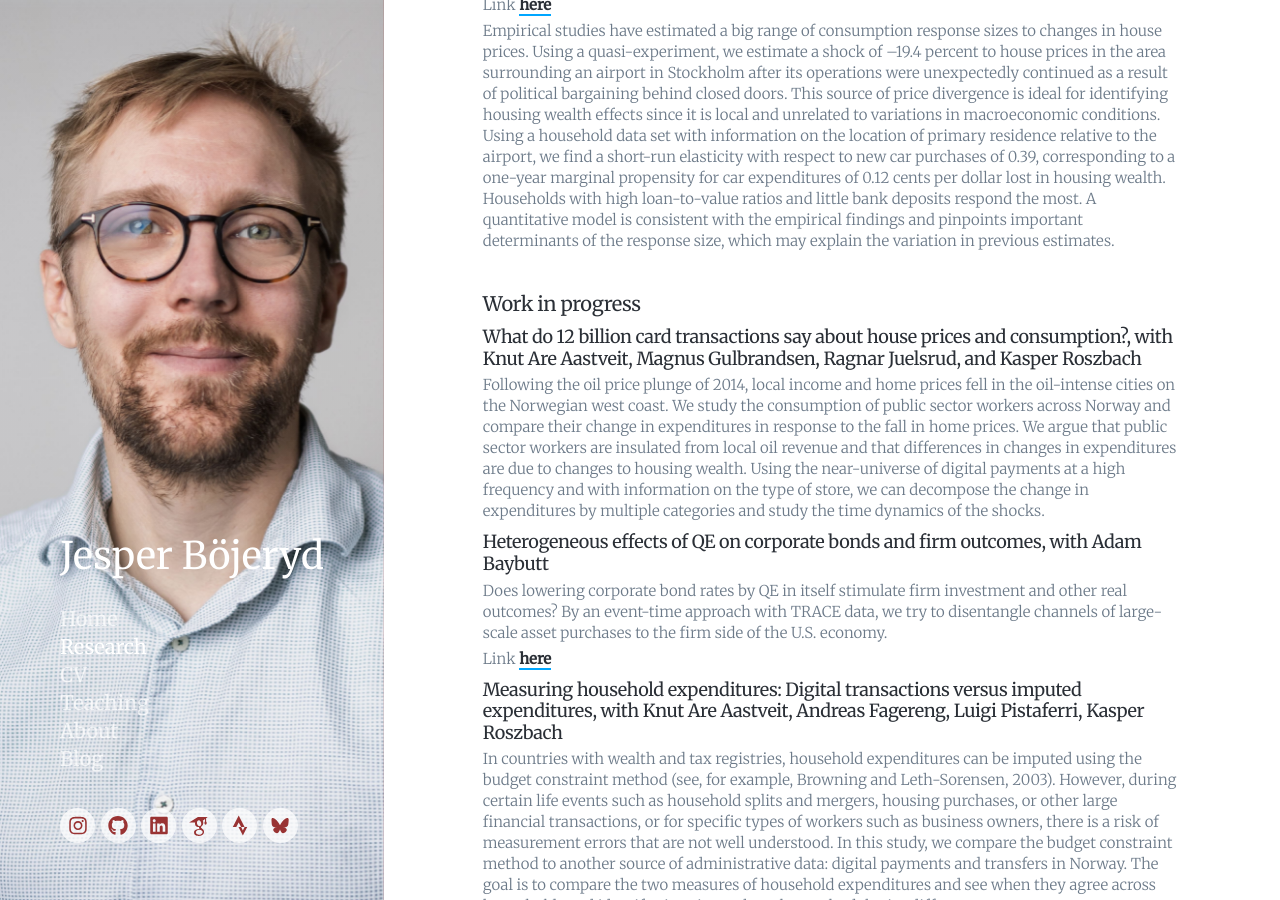
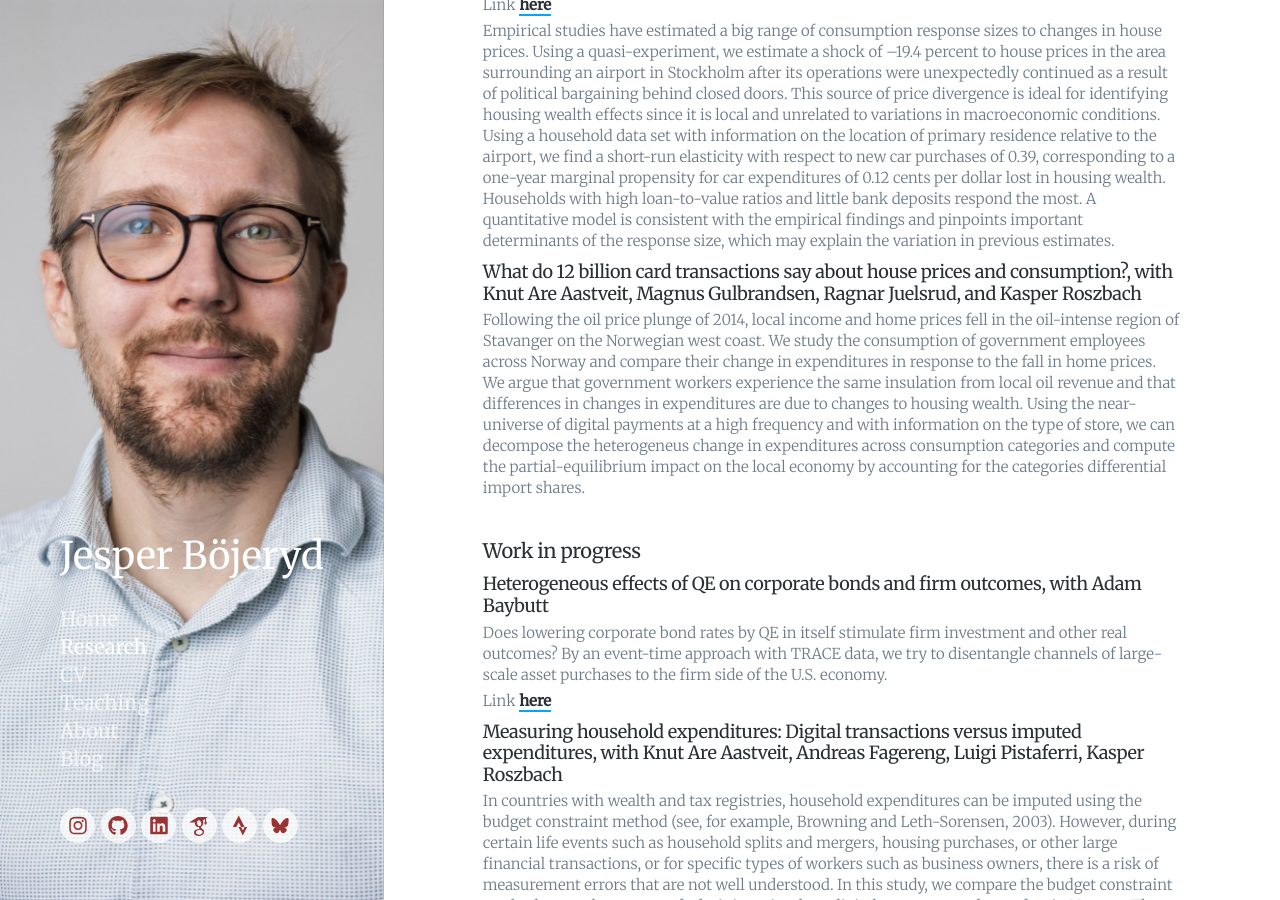
Before and after one commit to bojeryd91/bojeryd91.github.io, a Jekyll site: the page built from _pages/research.md, in a window 1280 px wide and 900 px high, scrolled down 645 px. Built offline with Jekyll 4.4.1, drawn with Linux system fonts in a browser that asks for light colours; nearby versions of some CDN libraries; some web fonts are replaced.

Commit message:
Add section on card transactions and housing wealth effects
Added a new section discussing the impact of card transactions on house prices and consumption, including details on a study involving government employees in Norway.

```diff
--- a/_pages/research.md
+++ b/_pages/research.md
@@ -20,11 +20,12 @@ Link [here](https://www.jesperbojeryd.se/papers/Vestman%20et%20al%202023%20The%2
 
 Empirical studies have estimated a big range of consumption response sizes to changes in house prices. Using a quasi-experiment, we estimate a shock of –19.4 percent to house prices in the area surrounding an airport in Stockholm after its operations were unexpectedly continued as a result of political bargaining behind closed doors. This source of price divergence is ideal for identifying housing wealth effects since it is local and unrelated to variations in macroeconomic conditions. Using a household data set with information on the location of primary residence relative to the airport, we find a short-run elasticity with respect to new car purchases of 0.39, corresponding to a one-year marginal propensity for car expenditures of 0.12 cents per dollar lost in housing wealth. Households with high loan-to-value ratios and little bank deposits respond the most. A quantitative model is consistent with the empirical findings and pinpoints important determinants of the response size, which may explain the variation in previous estimates.
 
+## [What do 12 billion card transactions say about house prices and consumption?](https://www.norges-bank.no/en/news-events/publications/Working-Papers/2025/wp-152025/), with [Knut Are Aastveit](https://www.norges-bank.no/en/topics/Research/economists/Aastveit-Knut-Are/), [Magnus Gulbrandsen](https://www.norges-bank.no/en/topics/Research/economists/gulbrandsen-magnus/), [Ragnar Juelsrud](https://www.norges-bank.no/en/topics/Research/economists/juelsrud-ragnar/), and [Kasper Roszbach](https://sites.google.com/view/kasperroszbach)
+Following the oil price plunge of 2014, local income and home prices fell in the oil-intense region of Stavanger on the Norwegian west coast. We study the consumption of government employees across Norway and compare their change in expenditures in response to the fall in home prices. We argue that government workers experience the same insulation from local oil revenue and that differences in changes in expenditures are due to changes to housing wealth. Using the near-universe of digital payments at a high frequency and with information on the type of store, we can decompose the heterogeneus change in expenditures across consumption categories and compute the partial-equilibrium impact on the local economy by accounting for the categories differential import shares.
+
 &nbsp;
+
 #  Work in progress
-
-## What do 12 billion card transactions say about house prices and consumption?, with [Knut Are Aastveit](https://www.norges-bank.no/en/topics/Research/economists/Aastveit-Knut-Are/), [Magnus Gulbrandsen](https://www.norges-bank.no/en/topics/Research/economists/gulbrandsen-magnus/), [Ragnar Juelsrud](https://www.norges-bank.no/en/topics/Research/economists/juelsrud-ragnar/), and [Kasper Roszbach](https://sites.google.com/view/kasperroszbach)
-Following the oil price plunge of 2014, local income and home prices fell in the oil-intense cities on the Norwegian west coast. We study the consumption of public sector workers across Norway and compare their change in expenditures in response to the fall in home prices. We argue that public sector workers are insulated from local oil revenue and that differences in changes in expenditures are due to changes to housing wealth. Using the near-universe of digital payments at a high frequency and with information on the type of store, we can decompose the change in expenditures by multiple categories and study the time dynamics of the shocks.
 
 ## [Heterogeneous effects of QE on corporate bonds and firm outcomes](http://www.adambaybutt.org/uploads/1/2/4/9/124972193/baybutt_bojeryd-2021-qe_and_firms.pdf), with [Adam Baybutt](http://www.adambaybutt.org/)
 Does lowering corporate bond rates by QE in itself stimulate firm investment and other real outcomes? By an event-time approach with TRACE data, we try to disentangle channels of large-scale asset purchases to the firm side of the U.S. economy.
```
